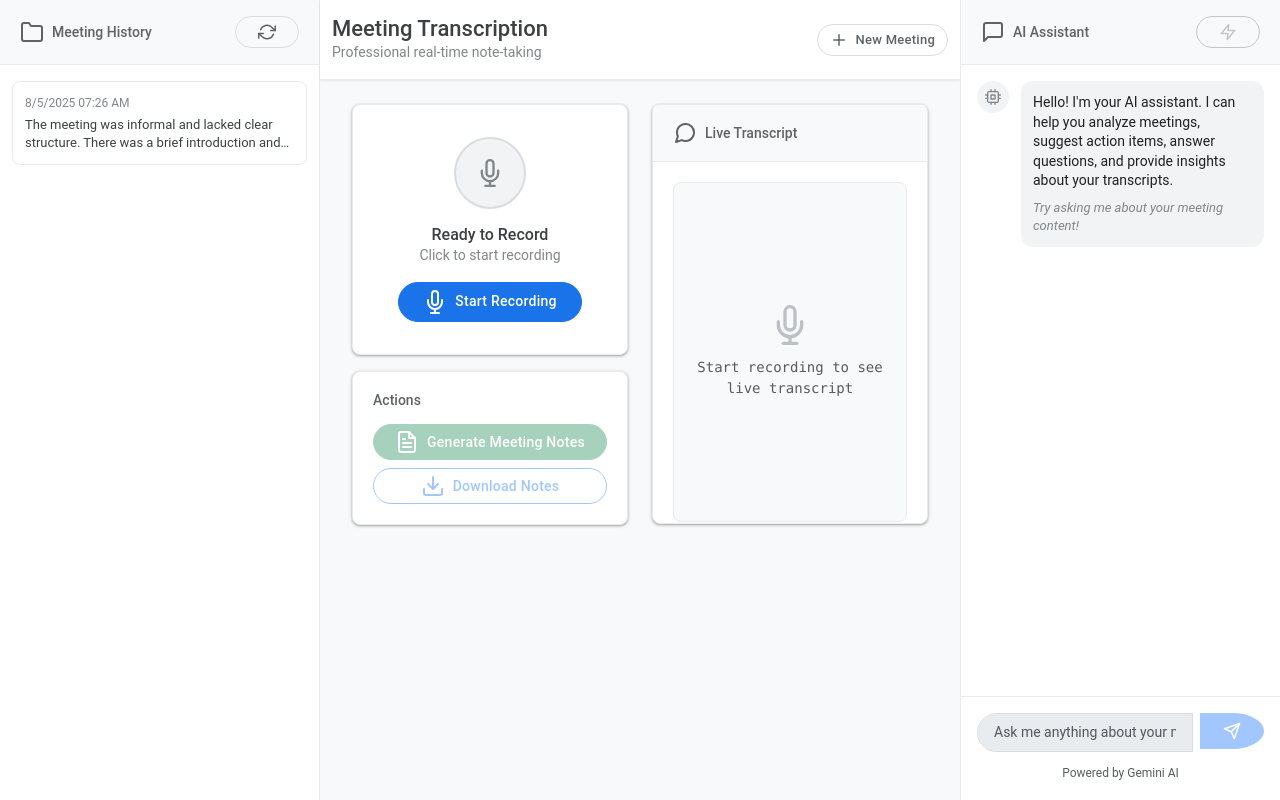
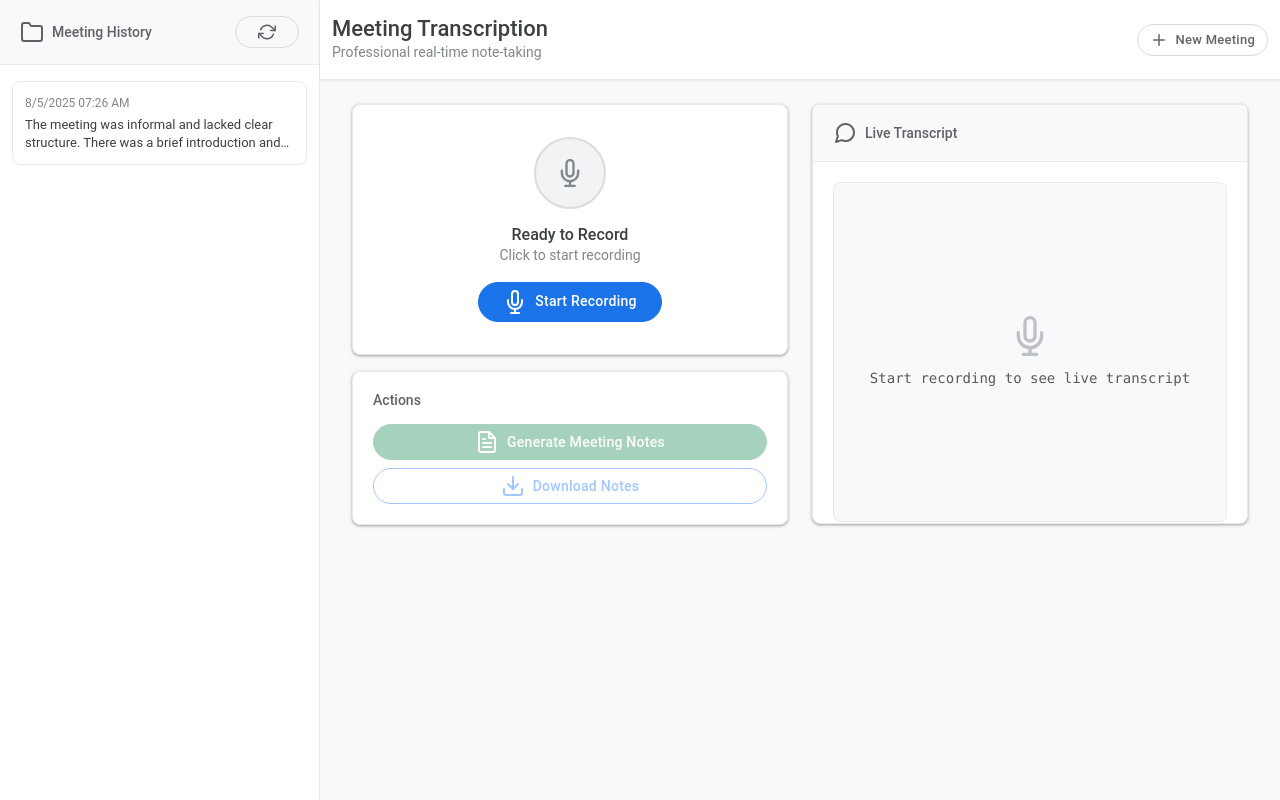
Before and after one commit to aertoria/MeetingScribe, a Flask app: page / in a window 1280 px wide. Run offline with Flask 3, Linux system fonts and the light colour scheme; data comes from the database, SQL or seed files in the repository; some libraries are stand-ins or nearby versions.

Commit message:
Remove AI chat feature from the meeting transcription application
This commit removes the Gemini AI chat feature and related CSS/JS code.

Replit-Commit-Author: Agent
Replit-Commit-Session-Id: 6ab3d92c-acdf-4636-9396-4fb332ee86eb
Replit-Commit-Checkpoint-Type: full_checkpoint
Replit-Commit-Screenshot-Url: https://storage.googleapis.com/screenshot-production-us-central1/9b9d36db-4a2f-4246-919b-240dd4979b22/6ab3d92c-acdf-4636-9396-4fb332ee86eb/yobHlCi

```diff
--- a/app.py
+++ b/app.py
@@ -5,7 +5,7 @@ from flask_sqlalchemy import SQLAlchemy
 from sqlalchemy.orm import DeclarativeBase
 from werkzeug.middleware.proxy_fix import ProxyFix
 from openai_service import generate_meeting_notes
-from gemini_service import chat_with_gemini, get_meeting_insights
+
 
 # Configure logging
 logging.basicConfig(level=logging.DEBUG)
@@ -91,44 +91,7 @@ def get_meeting(meeting_id):
         'created_at': meeting.created_at.isoformat()
     })
 
-@app.route('/chat', methods=['POST'])
-def chat():
-    """Chat with Gemini AI"""
-    try:
-        data = request.get_json()
-        message = data.get('message', '')
-        context = data.get('context', '')
 
-        if not message.strip():
-            return jsonify({'error': 'No message provided'}), 400
-
-        # Get response from Gemini
-        response = chat_with_gemini(message, context)
-
-        return jsonify({
-            'success': True,
-            'response': response
-        })
-
-    except Exception as e:
-        app.logger.error(f"Error in chat: {str(e)}")
-        return jsonify({'error': f'Chat failed: {str(e)}'}), 500
-
-@app.route('/meeting_insights/<int:meeting_id>')
-def meeting_insights(meeting_id):
-    """Get AI insights for a specific meeting"""
-    try:
-        meeting = models.Meeting.query.get_or_404(meeting_id)
-        insights = get_meeting_insights(meeting.transcript, meeting.notes)
-
-        return jsonify({
-            'success': True,
-            'insights': insights
-        })
-
-    except Exception as e:
-        app.logger.error(f"Error getting insights: {str(e)}")
-        return jsonify({'error': f'Failed to get insights: {str(e)}'}), 500
 
 if __name__ == '__main__':
     app.run(host='0.0.0.0', port=5000, debug=True)
--- a/static/css/style.css
+++ b/static/css/style.css
@@ -161,183 +161,7 @@ body {
     font-size: 14px;
 }
 
-/* Chat Sidebar Styles */
-.chat-sidebar-container {
-    background: white;
-    border-left: 1px solid var(--google-gray-200);
-    height: 100vh;
-    padding: 0;
-    overflow: hidden;
-    position: relative;
-}
 
-/* Mobile chat sidebar */
-@media (max-width: 992px) {
-    .chat-sidebar-container {
-        position: fixed;
-        top: 0;
-        right: -100%;
-        width: 100%;
-        max-width: 350px;
-        z-index: 1000;
-        transition: right 0.3s ease;
-        border-left: none;
-        box-shadow: -2px 0 10px rgba(0, 0, 0, 0.1);
-    }
-
-    .chat-sidebar-container.show {
-        right: 0;
-    }
-}
-
-.chat-sidebar {
-    height: 100%;
-    display: flex;
-    flex-direction: column;
-}
-
-.chat-header {
-    padding: 16px 20px;
-    border-bottom: 1px solid var(--google-gray-200);
-    background: var(--google-gray-50);
-    display: flex;
-    align-items: center;
-    justify-content: space-between;
-}
-
-.chat-title {
-    color: var(--google-gray-700);
-    font-weight: 500;
-    font-size: 14px;
-    margin: 0;
-    display: flex;
-    align-items: center;
-}
-
-.chat-content {
-    flex: 1;
-    overflow: hidden;
-    display: flex;
-    flex-direction: column;
-}
-
-.chat-messages {
-    flex: 1;
-    overflow-y: auto;
-    padding: 16px;
-    display: flex;
-    flex-direction: column;
-    gap: 16px;
-}
-
-.chat-message {
-    display: flex;
-    gap: 12px;
-    max-width: 100%;
-}
-
-.chat-message.user-message {
-    flex-direction: row-reverse;
-}
-
-.chat-message.user-message .message-content {
-    background: var(--google-blue);
-    color: white;
-    margin-left: auto;
-}
-
-.message-avatar {
-    width: 32px;
-    height: 32px;
-    border-radius: 50%;
-    background: var(--google-gray-100);
-    display: flex;
-    align-items: center;
-    justify-content: center;
-    flex-shrink: 0;
-}
-
-.user-message .message-avatar {
-    background: var(--google-blue);
-}
-
-.avatar-icon {
-    width: 16px;
-    height: 16px;
-    color: var(--google-gray-600);
-}
-
-.user-message .avatar-icon {
-    color: white;
-}
-
-.message-content {
-    background: var(--google-gray-100);
-    border-radius: 12px;
-    padding: 12px;
-    max-width: calc(100% - 44px);
-    word-wrap: break-word;
-}
-
-.message-content p {
-    margin: 0 0 8px 0;
-    font-size: 14px;
-    line-height: 1.4;
-}
-
-.message-content p:last-child {
-    margin-bottom: 0;
-}
-
-.message-hint {
-    color: var(--google-gray-600) !important;
-    font-size: 13px !important;
-    font-style: italic;
-}
-
-.chat-input-area {
-    padding: 16px;
-    border-top: 1px solid var(--google-gray-200);
-    background: white;
-}
-
-.input-group {
-    display: flex;
-    gap: 8px;
-}
-
-.chat-input-area .form-control {
-    border-radius: 20px;
-    border: 1px solid var(--google-gray-300);
-    padding: 8px 16px;
-    font-size: 14px;
-    flex: 1;
-}
-
-.chat-input-area .form-control:focus {
-    outline: none;
-    border-color: var(--google-blue);
-    box-shadow: 0 0 0 2px rgba(26, 115, 232, 0.24);
-}
-
-.chat-input-area .btn {
-    border-radius: 50%;
-    width: 36px;
-    height: 36px;
-    padding: 0;
-    display: flex;
-    align-items: center;
-    justify-content: center;
-}
-
-.chat-status {
-    text-align: center;
-    margin-top: 8px;
-}
-
-.chat-status small {
-    font-size: 12px;
-}
 
 /* Main Content */
 .main-container {
--- a/static/js/app.js
+++ b/static/js/app.js
@@ -39,12 +39,7 @@ class MeetingTranscription {
         this.refreshMeetingsBtn = document.getElementById('refreshMeetingsBtn');
         this.toggleSidebarBtn = document.getElementById('toggleSidebarBtn');
 
-        // Chat elements
-        this.chatMessages = document.getElementById('chatMessages');
-        this.chatInput = document.getElementById('chatInput');
-        this.sendChatBtn = document.getElementById('sendChatBtn');
-        this.getInsightsBtn = document.getElementById('getInsightsBtn');
-        this.toggleChatBtn = document.getElementById('toggleChatBtn');
+
 
         // Modals
         this.loadingModal = new bootstrap.Modal(document.getElementById('loadingModal'));
@@ -100,23 +95,13 @@ class MeetingTranscription {
         this.newMeetingBtn.addEventListener('click', () => this.newMeeting());
         this.refreshMeetingsBtn.addEventListener('click', () => this.loadMeetings());
 
-        // Chat functionality
-        this.sendChatBtn.addEventListener('click', () => this.sendMessage());
-        this.chatInput.addEventListener('keypress', (e) => {
-            if (e.key === 'Enter' && !e.shiftKey) {
-                e.preventDefault();
-                this.sendMessage();
-            }
-        });
-        this.getInsightsBtn.addEventListener('click', () => this.getInsights());
+
 
         // Mobile sidebar toggle
         if (this.toggleSidebarBtn) {
             this.toggleSidebarBtn.addEventListener('click', () => this.toggleSidebar());
         }
-        if (this.toggleChatBtn) {
-            this.toggleChatBtn.addEventListener('click', () => this.toggleChat());
-        }
+
     }
 
     async startRecording() {
@@ -155,7 +140,6 @@ class MeetingTranscription {
         // Enable generate notes button if we have transcript
         if (this.transcript.trim()) {
             this.generateNotesBtn.disabled = false;
-            this.enableChat();
             this.updateStatus('Processing Complete', 'Ready to generate meeting notes');
         } else {
             this.updateStatus('No Speech Detected', 'Please try recording again');
@@ -433,7 +417,6 @@ class MeetingTranscription {
             this.displayNotes(meeting.notes);
             this.generateNotesBtn.disabled = false;
             this.downloadNotesBtn.disabled = false;
-            this.enableChat();
             this.updateStatus('Meeting Loaded', 'Viewing saved meeting');
 
             // Update active state
@@ -525,149 +508,6 @@ class MeetingTranscription {
         this.errorModal.show();
     }
 
-    // Chat functionality
-    enableChat() {
-        this.chatInput.disabled = false;
-        this.sendChatBtn.disabled = false;
-        this.getInsightsBtn.disabled = false;
-        this.chatInput.placeholder = "Ask me anything about your meeting...";
-    }
-
-    disableChat() {
-        this.chatInput.disabled = true;
-        this.sendChatBtn.disabled = true;
-        this.getInsightsBtn.disabled = true;
-        this.chatInput.placeholder = "Start recording to enable chat...";
-    }
-
-    async sendMessage() {
-        const message = this.chatInput.value.trim();
-        if (!message) return;
-
-        // Add user message to chat
-        this.addMessageToChat(message, 'user');
-        this.chatInput.value = '';
-
-        try {
-            // Send to backend
-            const response = await fetch('/chat', {
-                method: 'POST',
-                headers: {
-                    'Content-Type': 'application/json',
-                },
-                body: JSON.stringify({
-                    message: message,
-                    context: this.transcript
-                })
-            });
-
-            const data = await response.json();
-
-            if (data.success) {
-                this.addMessageToChat(data.response, 'ai');
-            } else {
-                this.addMessageToChat('Sorry, I encountered an error. Please try again.', 'ai');
-            }
-        } catch (error) {
-            console.error('Chat error:', error);
-            this.addMessageToChat('Sorry, I encountered a connection error. Please try again.', 'ai');
-        }
-    }
-
-    addMessageToChat(message, sender) {
-        const messageDiv = document.createElement('div');
-        messageDiv.className = `chat-message ${sender}-message`;
-
-        const avatar = document.createElement('div');
-        avatar.className = 'message-avatar';
-        avatar.innerHTML = sender === 'user'
-            ? '<i data-feather="user" class="avatar-icon"></i>'
-            : '<i data-feather="cpu" class="avatar-icon"></i>';
-
-        const content = document.createElement('div');
-        content.className = 'message-content';
-
-        // Format AI responses with proper paragraphs
-        if (sender === 'ai') {
-            const paragraphs = message.split('\n').filter(p => p.trim());
-            content.innerHTML = paragraphs.map(p => `<p>${p}</p>`).join('');
-        } else {
-            content.innerHTML = `<p>${message}</p>`;
-        }
-
-        messageDiv.appendChild(avatar);
-        messageDiv.appendChild(content);
-
-        this.chatMessages.appendChild(messageDiv);
-
-        // Update icons and scroll to bottom
-        feather.replace();
-        this.chatMessages.scrollTop = this.chatMessages.scrollHeight;
-    }
-
-    async getInsights() {
-        if (!this.currentMeetingId) {
-            this.addMessageToChat('Please save your meeting first to get insights.', 'ai');
-            return;
-        }
-
-        try {
-            const response = await fetch(`/meeting_insights/${this.currentMeetingId}`);
-            const data = await response.json();
-
-            if (data.success) {
-                this.addMessageToChat(data.insights, 'ai');
-            } else {
-                this.addMessageToChat('Sorry, I couldn\'t generate insights. Please try again.', 'ai');
-            }
-        } catch (error) {
-            console.error('Insights error:', error);
-            this.addMessageToChat('Sorry, I encountered an error getting insights. Please try again.', 'ai');
-        }
-    }
-
-    toggleChat() {
-        const chatSidebar = document.querySelector('.chat-sidebar-container');
-        if (chatSidebar) {
-            chatSidebar.classList.toggle('show');
-
-            // Add overlay for mobile
-            if (chatSidebar.classList.contains('show')) {
-                this.addMobileChatOverlay();
-            } else {
-                this.removeMobileChatOverlay();
-            }
-        }
-    }
-
-    addMobileChatOverlay() {
-        if (document.querySelector('.mobile-chat-overlay')) return;
-
-        const overlay = document.createElement('div');
-        overlay.className = 'mobile-chat-overlay';
-        overlay.style.cssText = `
-            position: fixed;
-            top: 0;
-            left: 0;
-            right: 0;
-            bottom: 0;
-            background: rgba(0, 0, 0, 0.5);
-            z-index: 999;
-        `;
-
-        overlay.addEventListener('click', () => {
-            this.toggleChat();
-        });
-
-        document.body.appendChild(overlay);
-    }
-
-    removeMobileChatOverlay() {
-        const overlay = document.querySelector('.mobile-chat-overlay');
-        if (overlay) {
-            overlay.remove();
-        }
-    }
 }
 
 // Initialize the application when the page loads
--- a/templates/index.html
+++ b/templates/index.html
@@ -43,7 +43,7 @@
             </div>
 
             <!-- Main Content -->
-            <div class="col-lg-6 col-md-8 col-12 main-container">
+            <div class="col-lg-9 col-md-8 col-12 main-container">
                 <header class="header-section">
                     <div class="container">
                         <div class="row align-items-center">
@@ -55,9 +55,7 @@
                                 <button id="toggleSidebarBtn" class="btn btn-outline-secondary btn-sm d-md-none">
                                     <i data-feather="menu" class="icon-sm"></i>
                                 </button>
-                                <button id="toggleChatBtn" class="btn btn-outline-secondary btn-sm d-lg-none">
-                                    <i data-feather="message-square" class="icon-sm"></i>
-                                </button>
+
                                 <button id="newMeetingBtn" class="btn btn-outline-secondary btn-sm">
                                     <i data-feather="plus" class="icon-sm me-2"></i>
                                     New Meeting
@@ -155,46 +153,7 @@
                 </main>
             </div>
 
-            <!-- Gemini Chat Sidebar -->
-            <div class="col-lg-3 d-none d-lg-block chat-sidebar-container">
-                <div class="chat-sidebar">
-                    <div class="chat-header">
-                        <h6 class="chat-title">
-                            <i data-feather="message-square" class="me-2"></i>
-                            AI Assistant
-                        </h6>
-                        <button id="getInsightsBtn" class="btn btn-sm btn-outline-secondary" disabled title="Get Meeting Insights">
-                            <i data-feather="zap" class="icon-sm"></i>
-                        </button>
-                    </div>
 
-                    <div class="chat-content">
-                        <div id="chatMessages" class="chat-messages">
-                            <div class="chat-message ai-message">
-                                <div class="message-avatar">
-                                    <i data-feather="cpu" class="avatar-icon"></i>
-                                </div>
-                                <div class="message-content">
-                                    <p>Hello! I'm your AI assistant. I can help you analyze meetings, suggest action items, answer questions, and provide insights about your transcripts.</p>
-                                    <p class="message-hint">Try asking me about your meeting content!</p>
-                                </div>
-                            </div>
-                        </div>
-                    </div>
-
-                    <div class="chat-input-area">
-                        <div class="input-group">
-                            <input type="text" id="chatInput" class="form-control" placeholder="Ask me anything about your meeting..." disabled>
-                            <button id="sendChatBtn" class="btn btn-primary" disabled>
-                                <i data-feather="send" class="icon-sm"></i>
-                            </button>
-                        </div>
-                        <div class="chat-status">
-                            <small class="text-muted">Powered by Gemini AI</small>
-                        </div>
-                    </div>
-                </div>
-            </div>
         </div>
     </div>
 
```
Also changed, not shown: gemini_service.py (deleted, +0 -85 lines), attached_assets/targeted_element_1754418036079.png (added).
